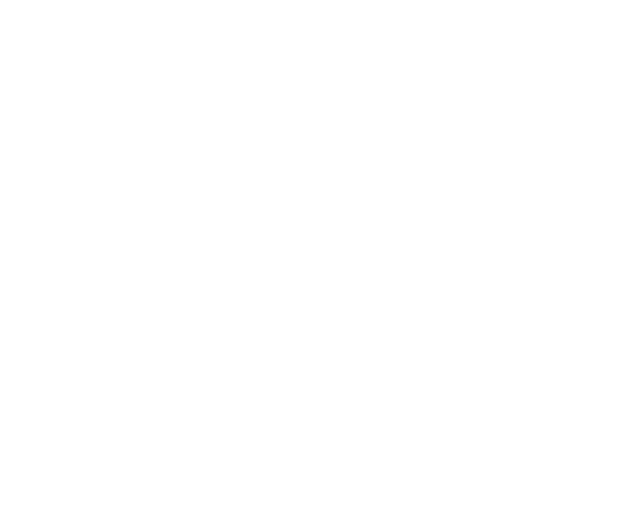
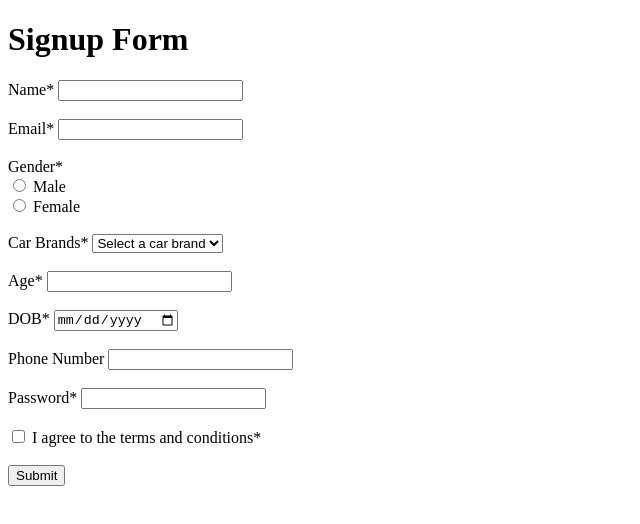
Before and after one commit to acciojob/signup-form-car-SunnySharma01, a website: page main.html in a window 1280 px wide. Shown: the whole page, without its empty margins (0-640 px from the left). Drawn offline with Linux system fonts and the light colour scheme.

Commit message:
created a submission

```diff
--- a/main.html
+++ b/main.html
@@ -8,6 +8,44 @@
 
 <body>
 	<!-- the entire body must be written by student -->
+	<h1>Signup Form</h1>
+  <form action="#" method="post">
+    <label for="name">Name*</label>
+    <input type="text" id="name" name="name" required><br><br>
+
+    <label for="email">Email*</label>
+    <input type="email" id="email" name="email" required><br><br>
+
+    <label for="gender">Gender*</label><br>
+    <input type="radio" id="male" name="gender" value="male" required>
+    <label for="male">Male</label><br>
+    <input type="radio" id="female" name="gender" value="female" required>
+    <label for="female">Female</label><br><br>
+
+    <label for="car">Car Brands*</label>
+    <select id="car" name="car" required>
+      <option value="">Select a car brand</option>
+      <option value="BMW">BMW</option>
+      <option value="Audi">Audi</option>
+      <option value="Mercedez">Mercedez</option>
+    </select><br><br>
+
+    <label for="age">Age*</label>
+    <input type="number" id="age" name="age" required><br><br>
+
+    <label for="dob">DOB*</label>
+    <input type="date" id="dob" name="dob" required><br><br>
+
+    <label for="phone">Phone Number</label>
+    <input type="tel" id="phone" name="phone"><br><br>
+
+    <label for="password">Password*</label>
+    <input type="password" id="password" name="password" required><br><br>
+
+    <input type="checkbox" id="agree" name="agree" required>
+    <label for="agree">I agree to the terms and conditions*</label><br><br>
+
+    <input type="submit" value="Submit">
     <script type="text/javascript" src="./script.js">
 </script>
 
```
